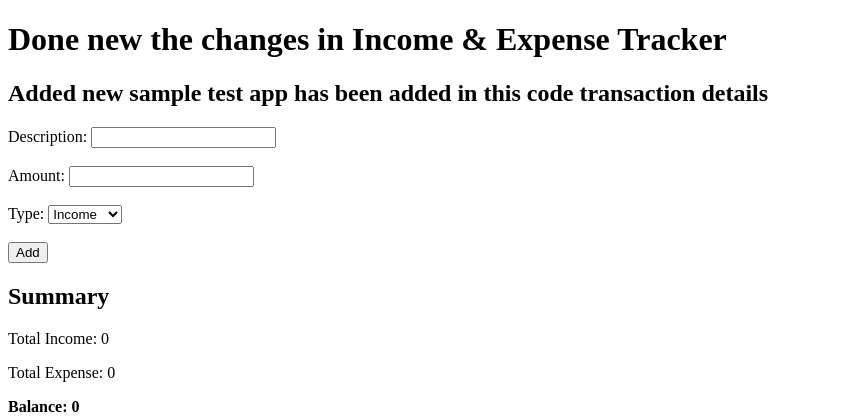
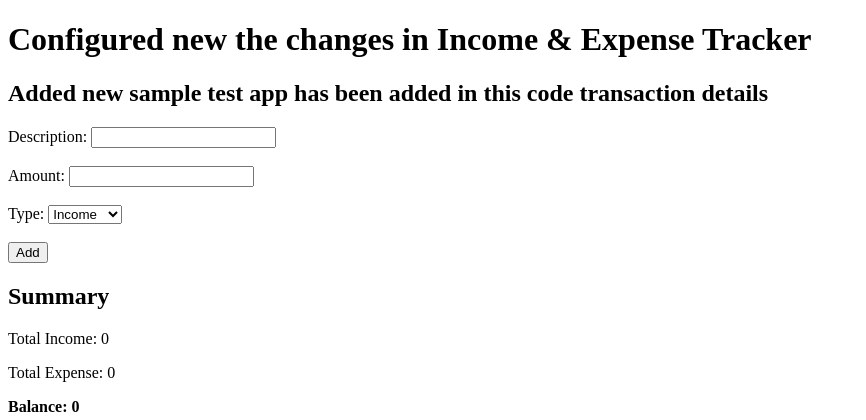
Before and after one commit to guna-linux/web_app_test, a Flask app: page / in a window 1280 px wide. Shown: the top 420 px of the page, without its empty margins (0-866 px from the left). Run offline with Flask 3, Linux system fonts and the light colour scheme.

Commit message:
Update header text in index.html

```diff
--- a/templates/index.html
+++ b/templates/index.html
@@ -5,7 +5,7 @@
 </head>
 <body>
 
-    <h1>Done new the changes in Income & Expense Tracker</h1>
+    <h1>Configured new the changes in Income & Expense Tracker</h1>
 
     <h2>Added new sample test app has been added in this code transaction details</h2>
     <form action="/add" method="POST">
```
